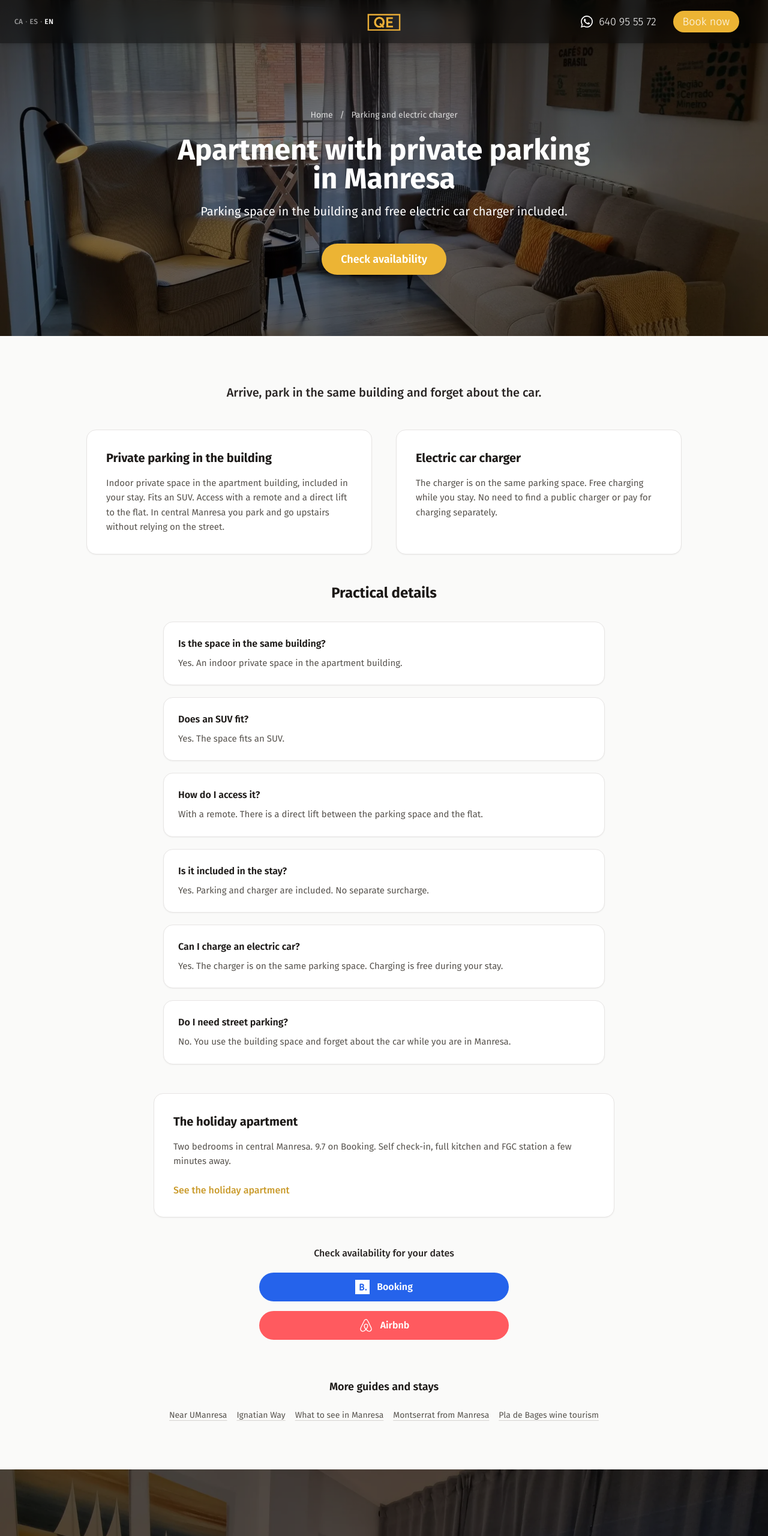
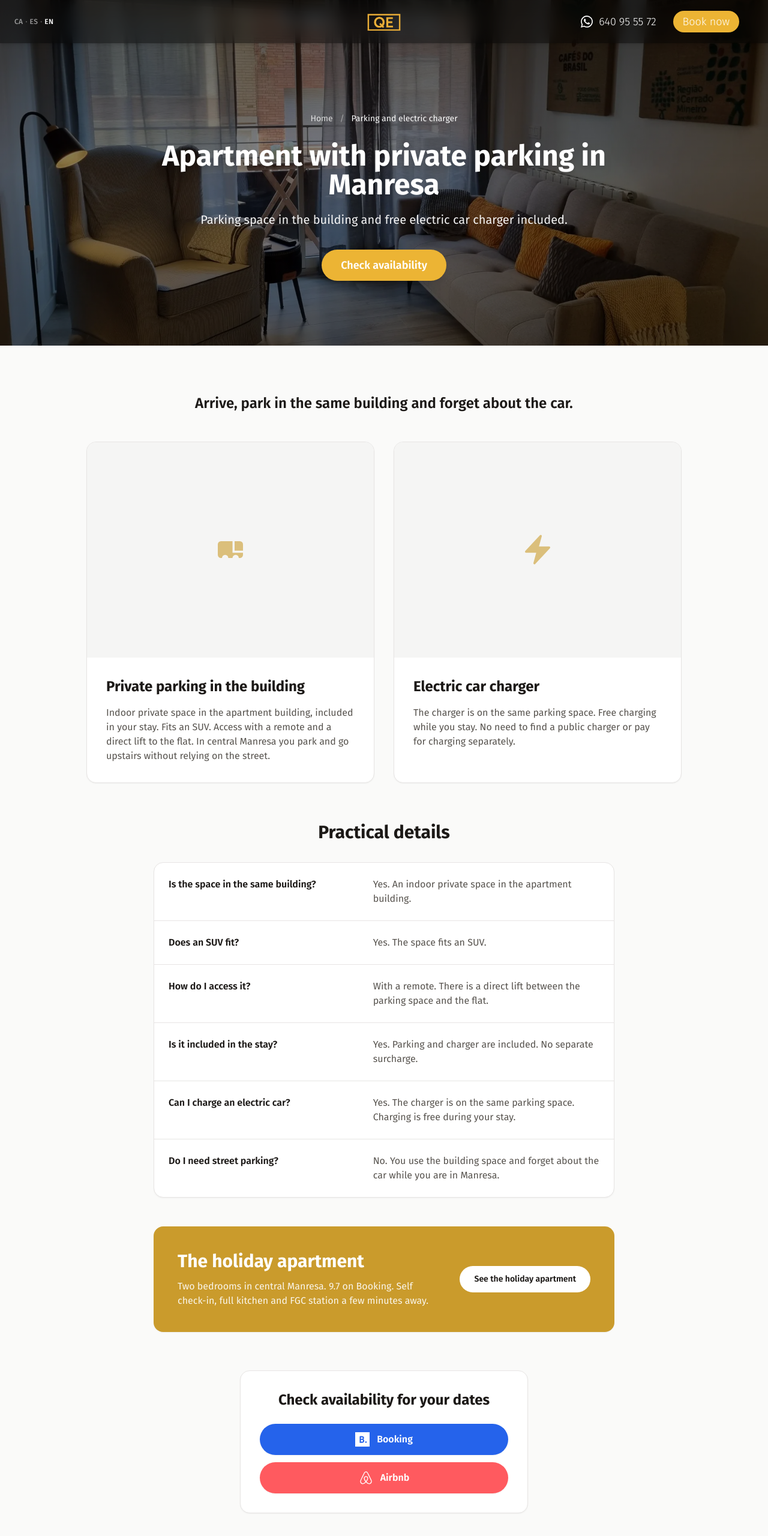
Before and after one commit to enricmartinvila/QEHOME, an Astro site: page /en/apartamento-parking-manresa in a window 1280 px wide. Shown: the top 2560 px of the page at 60% size. Built offline with nearby package versions, Linux system fonts and the light colour scheme; Astro itself is replaced by a stand-in of ours.

Commit message:
Enhance landing components with improved styling and animations. Updated RelatedLandings for better layout and accessibility, revamped BookingCtas for a more modern design, and refined ParkingLandingPage and TopicLandingPage for better content presentation. Added new CSS animations for landing reveals and adjusted global styles for consistency.

```diff
--- a/src/components/home/RelatedLandings.astro
+++ b/src/components/home/RelatedLandings.astro
@@ -20,18 +20,23 @@ const links = allLandings.filter((l) => l.slug !== excludeSlug)
 ---
 
 <nav class="mx-auto mt-16 max-w-3xl px-4" aria-label={t.relatedLandings.title}>
-	<h2 class="text-center text-lg font-semibold text-stone-900">
+	<h2 class="text-center text-xl font-bold text-stone-900 md:text-2xl">
 		{t.relatedLandings.title}
 	</h2>
-	<ul class="mt-6 flex flex-wrap justify-center gap-x-4 gap-y-3 text-sm">
+	<ul class="mt-8 grid grid-cols-1 gap-3 sm:grid-cols-2">
 		{
 			links.map((landing) => (
 				<li>
 					<a
 						href={localizedPath(lang, landing.slug)}
-						class="text-stone-600 underline decoration-stone-300 underline-offset-4 transition hover:text-brand hover:decoration-brand"
+						class="group landing-related-card"
 					>
-						{labels[landing.key as keyof typeof labels]}
+						<span class="flex items-center justify-between gap-3">
+							<span>{labels[landing.key as keyof typeof labels]}</span>
+							<span class="text-brand transition group-hover:translate-x-0.5" aria-hidden="true">
+								→
+							</span>
+						</span>
 					</a>
 				</li>
 			))
--- a/src/components/landing/BookingCtas.astro
+++ b/src/components/landing/BookingCtas.astro
@@ -8,18 +8,21 @@ interface Props {
 const { heading } = Astro.props
 ---
 
-<div class="mx-auto mt-12 max-w-md px-4">
+<div class="mx-auto mt-12 max-w-lg px-4 md:mt-16">
+	<div class="rounded-2xl border border-stone-200 bg-white p-7 text-center shadow-sm md:p-8">
 		{
 			heading && (
-			<p class="mb-5 text-center text-base font-medium text-stone-800">{heading}</p>
+				<p class="text-xl font-bold text-stone-900 md:text-2xl">
+					{heading}
+				</p>
 			)
 		}
-	<div class="flex flex-col gap-4">
+		<div class="mt-6 flex flex-col gap-3">
 			<a
 				href={BOOKING_URL}
 				target="_blank"
 				rel="noopener noreferrer"
-			class="inline-flex items-center justify-center gap-3 rounded-full bg-blue-600 px-5 py-3 font-semibold text-white transition hover:bg-blue-500"
+				class="inline-flex items-center justify-center gap-3 rounded-full bg-blue-600 px-5 py-3.5 font-semibold text-white shadow-sm transition hover:-translate-y-0.5 hover:bg-blue-500 hover:shadow-md"
 			>
 				<svg class="h-6 w-6 text-white" viewBox="0 0 24 24" fill="currentColor" aria-hidden="true">
 					<path d="M24 0H0v24h24ZM8.575 6.563h2.658c2.108 0 3.473 1.15 3.473 2.898c0 1.15-.575 1.82-.91 2.108l-.287.263l.335.192c.815.479 1.318 1.389 1.318 2.395c0 1.988-1.51 3.257-3.857 3.257H7.449V7.713c0-.623.503-1.126 1.126-1.15m1.7 1.868c-.479.024-.694.264-.694.79v1.893h1.676c.958 0 1.294-.743 1.294-1.365c0-.815-.503-1.318-1.318-1.318zm-.096 4.36c-.407.071-.598.31-.598.79v2.251h1.868c.934 0 1.509-.55 1.509-1.533c0-.934-.599-1.509-1.51-1.509zm7.737 2.394c.743 0 1.341.599 1.341 1.342a1.34 1.34 0 0 1-1.341 1.341a1.355 1.355 0 0 1-1.341-1.341c0-.743.598-1.342 1.34-1.342z" />
@@ -30,7 +33,7 @@ const { heading } = Astro.props
 				href={AIRBNB_URL}
 				target="_blank"
 				rel="noopener noreferrer"
-			class="inline-flex items-center justify-center gap-3 rounded-full bg-[#FF5A5F] px-5 py-3 font-semibold text-white transition hover:bg-[#FF7A7F]"
+				class="inline-flex items-center justify-center gap-3 rounded-full bg-[#FF5A5F] px-5 py-3.5 font-semibold text-white shadow-sm transition hover:-translate-y-0.5 hover:bg-[#FF7A7F] hover:shadow-md"
 			>
 				<svg class="h-6 w-6 text-white" viewBox="0 0 448 512" fill="currentColor" aria-hidden="true">
 					<path d="M224 373.12c-25.24-31.67-40.08-59.43-45-83.18c-22.55-88 112.61-88 90.06 0c-5.45 24.25-20.29 52-45 83.18zm138.15 73.23c-42.06 18.31-83.67-10.88-119.3-50.47c103.9-130.07 46.11-200-18.85-200c-54.92 0-85.16 46.51-73.28 100.5c6.93 29.19 25.23 62.39 54.43 99.5c-32.53 36.05-60.55 52.69-85.15 54.92c-50 7.43-89.11-41.06-71.3-91.09c15.1-39.16 111.72-231.18 115.87-241.56c15.75-30.07 25.56-57.4 59.38-57.4c32.34 0 43.4 25.94 60.37 59.87c36 70.62 89.35 177.48 114.84 239.09c13.17 33.07-1.37 71.29-37.01 86.64m47-136.12C280.27 35.93 273.13 32 224 32c-45.52 0-64.87 31.67-84.66 72.79C33.18 317.1 22.89 347.19 22 349.81C-3.22 419.14 48.74 480 111.63 480c21.71 0 60.61-6.06 112.37-62.4c58.68 63.78 101.26 62.4 112.37 62.4c62.89.05 114.85-60.86 89.61-130.19c.02-3.89-16.82-38.9-16.82-39.58z" />
@@ -39,3 +42,4 @@ const { heading } = Astro.props
 			</a>
 		</div>
 	</div>
+</div>
--- a/src/components/landing/LandingHero.astro
+++ b/src/components/landing/LandingHero.astro
@@ -28,21 +28,36 @@ const label = ctaLabel || t.titles.book_now
 ---
 
 <section
-	class="relative flex min-h-[70vh] flex-col items-center justify-center bg-cover bg-center bg-no-repeat pt-20 text-white"
+	class="relative flex min-h-[68vh] flex-col items-center justify-center overflow-hidden bg-cover bg-center bg-no-repeat pt-20 text-white md:min-h-[72vh]"
 	style={`background-image: url('${heroImage}')`}
 >
-	<div class="absolute inset-0 bg-gradient-to-b from-black/65 via-black/45 to-black/55"></div>
-	<div class="relative z-10 mx-auto max-w-3xl px-6 py-16 text-center">
-		<nav class="mb-6 text-sm text-white/80" aria-label="Breadcrumb">
-			<a href={localizedPath(lang)} class="hover:text-white">{breadcrumbHome}</a>
-			<span class="mx-2" aria-hidden="true">/</span>
-			<span aria-current="page">{breadcrumbCurrent}</span>
+	<div class="absolute inset-0 bg-gradient-to-b from-black/65 via-black/45 to-black/60"></div>
+
+	<div class="relative z-10 mx-auto w-full max-w-4xl px-6 py-16 text-center">
+		<nav
+			class="landing-reveal mb-7 text-sm text-white/80"
+			aria-label="Breadcrumb"
+		>
+			<a href={localizedPath(lang)} class="transition hover:text-white">{breadcrumbHome}</a>
+			<span class="mx-2 text-white/45" aria-hidden="true">/</span>
+			<span class="text-white" aria-current="page">{breadcrumbCurrent}</span>
 		</nav>
-		<h1 class="text-3xl font-bold drop-shadow-lg sm:text-4xl lg:text-5xl">{h1}</h1>
-		<p class="mt-4 text-lg drop-shadow-md sm:text-xl">{heroSubtitle}</p>
+
+		<h1
+			class="landing-reveal landing-reveal-delay-1 text-3xl font-bold leading-tight drop-shadow-lg sm:text-4xl lg:text-5xl"
+		>
+			{h1}
+		</h1>
+
+		<p
+			class="landing-reveal landing-reveal-delay-2 mx-auto mt-5 max-w-2xl text-lg leading-relaxed text-white/95 drop-shadow-md sm:text-xl"
+		>
+			{heroSubtitle}
+		</p>
+
 		<a
 			href={ctaHref}
-			class="mt-10 inline-block rounded-full bg-brand-cta px-8 py-3 text-lg font-semibold text-white shadow-lg transition hover:bg-brand-ctaHover"
+			class="landing-reveal landing-reveal-delay-3 mt-9 inline-flex items-center justify-center rounded-full bg-brand-cta px-8 py-3 text-lg font-semibold text-white shadow-lg transition hover:bg-brand-ctaHover focus:outline-none focus-visible:ring-2 focus-visible:ring-[#ECB434]/60"
 		>
 			{label}
 		</a>
--- a/src/components/landing/ParkingLandingPage.astro
+++ b/src/components/landing/ParkingLandingPage.astro
@@ -30,18 +30,21 @@ const evImage = PARKING_LANDING.evImage
 />
 
 <section class="bg-stone-50 py-14 md:py-20">
+	<div class="mx-auto max-w-5xl px-4">
 		{
 			page.benefitLead && (
-			<p class="mx-auto mb-12 max-w-3xl px-4 text-center text-lg font-medium leading-relaxed text-stone-800 md:text-xl">
+				<header class="landing-reveal mx-auto max-w-3xl text-center">
+					<p class="text-xl font-semibold leading-relaxed text-stone-900 md:text-2xl">
 						{page.benefitLead}
 					</p>
+				</header>
 			)
 		}
 
-	<div class="mx-auto grid max-w-5xl grid-cols-1 gap-10 px-4 md:grid-cols-2">
+		<div class="mt-10 grid grid-cols-1 gap-6 md:mt-12 md:grid-cols-2 md:gap-8">
 			<article class="overflow-hidden rounded-2xl border border-stone-200 bg-white shadow-sm">
 				{
-				parkingImage && (
+					parkingImage ? (
 						<img
 							src={parkingImage}
 							alt={page.parkingImageAlt}
@@ -49,16 +52,28 @@ const evImage = PARKING_LANDING.evImage
 							loading="lazy"
 							decoding="async"
 						/>
+					) : (
+						<div
+							class="flex aspect-[4/3] items-center justify-center bg-stone-100"
+							aria-hidden="true"
+						>
+							<svg class="h-14 w-14 text-brand/60" viewBox="0 0 24 24" fill="currentColor">
+								<path d="M5.25 6A2.25 2.25 0 0 0 3 8.25v7.5A2.25 2.25 0 0 0 5.25 18h.75a2.25 2.25 0 0 1 4.5 0h3a2.25 2.25 0 0 1 4.5 0h.75A2.25 2.25 0 0 0 21 15.75v-1.5h-7.5V6H5.25Z" />
+								<path d="M15 6v6.75h6v-4.5A2.25 2.25 0 0 0 18.75 6H15Z" />
+							</svg>
+						</div>
 					)
 				}
-			<div class="p-8">
-				<h2 class="text-xl font-bold text-stone-900">{page.parkingTitle}</h2>
-				<p class="mt-4 text-[15px] leading-relaxed text-stone-600">{page.parkingText}</p>
+				<div class="p-7 md:p-8">
+					<h2 class="text-xl font-bold text-stone-900 md:text-2xl">
+						{page.parkingTitle}
+					</h2>
+					<p class="landing-prose mt-4">{page.parkingText}</p>
 				</div>
 			</article>
 			<article class="overflow-hidden rounded-2xl border border-stone-200 bg-white shadow-sm">
 				{
-				evImage && (
+					evImage ? (
 						<img
 							src={evImage}
 							alt={page.evImageAlt}
@@ -66,26 +81,35 @@ const evImage = PARKING_LANDING.evImage
 							loading="lazy"
 							decoding="async"
 						/>
+					) : (
+						<div
+							class="flex aspect-[4/3] items-center justify-center bg-stone-100"
+							aria-hidden="true"
+						>
+							<svg class="h-14 w-14 text-brand/60" viewBox="0 0 24 24" fill="currentColor">
+								<path fill-rule="evenodd" d="M14.615 1.595a.75.75 0 0 1 .359.852L12.982 9.75h7.268a.75.75 0 0 1 .548 1.262l-10.5 11.25a.75.75 0 0 1-1.272-.71l1.992-7.302H3.75a.75.75 0 0 1-.548-1.262l10.5-11.25a.75.75 0 0 1 .913-.143Z" clip-rule="evenodd" />
+							</svg>
+						</div>
 					)
 				}
-			<div class="p-8">
-				<h2 class="text-xl font-bold text-stone-900">{page.evTitle}</h2>
-				<p class="mt-4 text-[15px] leading-relaxed text-stone-600">{page.evText}</p>
+				<div class="p-7 md:p-8">
+					<h2 class="text-xl font-bold text-stone-900 md:text-2xl">
+						{page.evTitle}
+					</h2>
+					<p class="landing-prose mt-4">{page.evText}</p>
 				</div>
 			</article>
 		</div>
 
 		{
 			page.facts?.length > 0 && (
-			<section class="mx-auto mt-12 max-w-3xl px-4">
-				<h2 class="text-center text-xl font-bold text-stone-900 md:text-2xl">
-					{page.factsTitle}
-				</h2>
-				<dl class="mt-8 space-y-5">
+				<section class="mx-auto mt-14 max-w-3xl md:mt-16">
+					<h2 class="landing-section-title text-center">{page.factsTitle}</h2>
+					<dl class="mt-8 overflow-hidden rounded-2xl border border-stone-200 bg-white shadow-sm">
 						{page.facts.map((fact) => (
-						<div class="rounded-2xl border border-stone-200 bg-white p-6 shadow-sm">
+							<div class="grid gap-2 border-b border-stone-200 p-6 last:border-b-0 sm:grid-cols-[minmax(0,0.9fr)_minmax(0,1.1fr)] sm:gap-8">
 								<dt class="font-semibold text-stone-900">{fact.q}</dt>
-							<dd class="mt-2 text-[15px] leading-relaxed text-stone-600">{fact.a}</dd>
+								<dd class="landing-prose">{fact.a}</dd>
 							</div>
 						))}
 					</dl>
@@ -93,16 +117,23 @@ const evImage = PARKING_LANDING.evImage
 			)
 		}
 
-	<article class="mx-auto mt-12 max-w-3xl rounded-2xl border border-stone-200 bg-white p-8 shadow-sm">
-		<h2 class="text-xl font-bold text-stone-900">{page.apartmentTitle}</h2>
-		<p class="mt-4 text-[15px] leading-relaxed text-stone-600">{page.apartmentText}</p>
+		<aside class="mx-auto mt-10 max-w-3xl rounded-2xl bg-brand p-8 text-white shadow-sm md:mt-12 md:p-10">
+			<div class="grid items-center gap-7 md:grid-cols-[1fr_auto] md:gap-10">
+				<div>
+					<h2 class="text-2xl font-bold md:text-3xl">{page.apartmentTitle}</h2>
+					<p class="mt-3 max-w-xl text-[15px] leading-relaxed text-white/90 md:text-base">
+						{page.apartmentText}
+					</p>
+				</div>
 				<a
 					href={localizedPath(lang)}
-			class="mt-6 inline-block font-medium text-brand hover:underline"
+					class="inline-flex items-center justify-center rounded-full bg-white px-6 py-3 text-sm font-semibold text-stone-900 transition hover:bg-stone-100"
 				>
 					{page.backHome}
 				</a>
-	</article>
+			</div>
+		</aside>
+	</div>
 
 	<BookingCtas heading={page.availabilityNote} />
 	<RelatedLandings lang={lang} excludeSlug={slug} />
--- a/src/styles/global.css
+++ b/src/styles/global.css
@@ -5,3 +5,65 @@
 body {
 	font-family: "Fira Sans", Roboto, system-ui, sans-serif;
 }
+
+@layer components {
+	.landing-reveal {
+		animation: landing-fade-up 0.6s ease-out both;
+	}
+
+	.landing-reveal-delay-1 {
+		animation-delay: 0.1s;
+	}
+
+	.landing-reveal-delay-2 {
+		animation-delay: 0.2s;
+	}
+
+	.landing-reveal-delay-3 {
+		animation-delay: 0.3s;
+	}
+
+	.landing-section-title {
+		@apply text-2xl font-bold text-stone-900 md:text-3xl;
+	}
+
+	.landing-prose {
+		@apply text-[15px] leading-relaxed text-stone-600 md:text-base;
+	}
+
+	.landing-step {
+		@apply flex gap-3;
+	}
+
+	.landing-step-num {
+		@apply mt-0.5 flex h-7 w-7 flex-shrink-0 items-center justify-center rounded-full bg-brand/10 text-xs font-bold text-brand;
+	}
+
+	.landing-related-card {
+		@apply block rounded-2xl border border-stone-200 bg-stone-50 px-5 py-4 text-sm font-medium text-stone-700 transition duration-200;
+	}
+
+	.landing-related-card:hover {
+		@apply border-brand/40 bg-white text-brand shadow-sm;
+	}
+}
+
+@keyframes landing-fade-up {
+	from {
+		opacity: 0;
+		transform: translateY(14px);
+	}
+	to {
+		opacity: 1;
+		transform: translateY(0);
+	}
+}
+
+@media (prefers-reduced-motion: reduce) {
+	.landing-reveal,
+	.landing-reveal-delay-1,
+	.landing-reveal-delay-2,
+	.landing-reveal-delay-3 {
+		animation: none;
+	}
+}
```
Also changed, not shown: src/components/landing/TopicLandingPage.astro (+43 -14 lines). Lines whose indentation alone changed are shown as unchanged.
